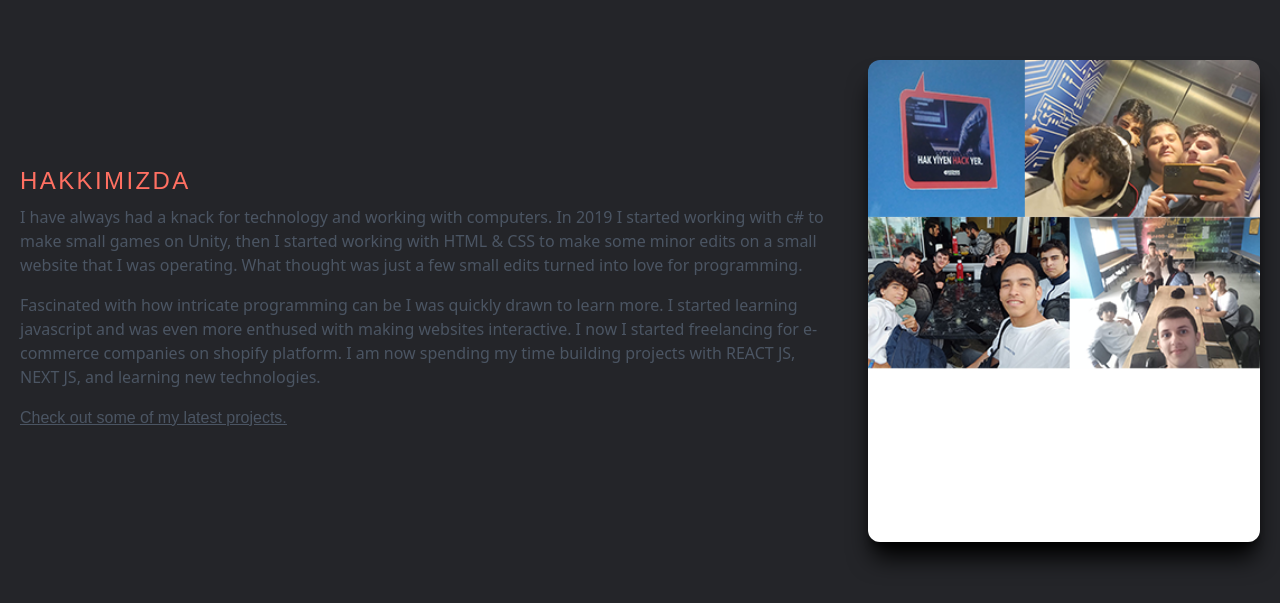
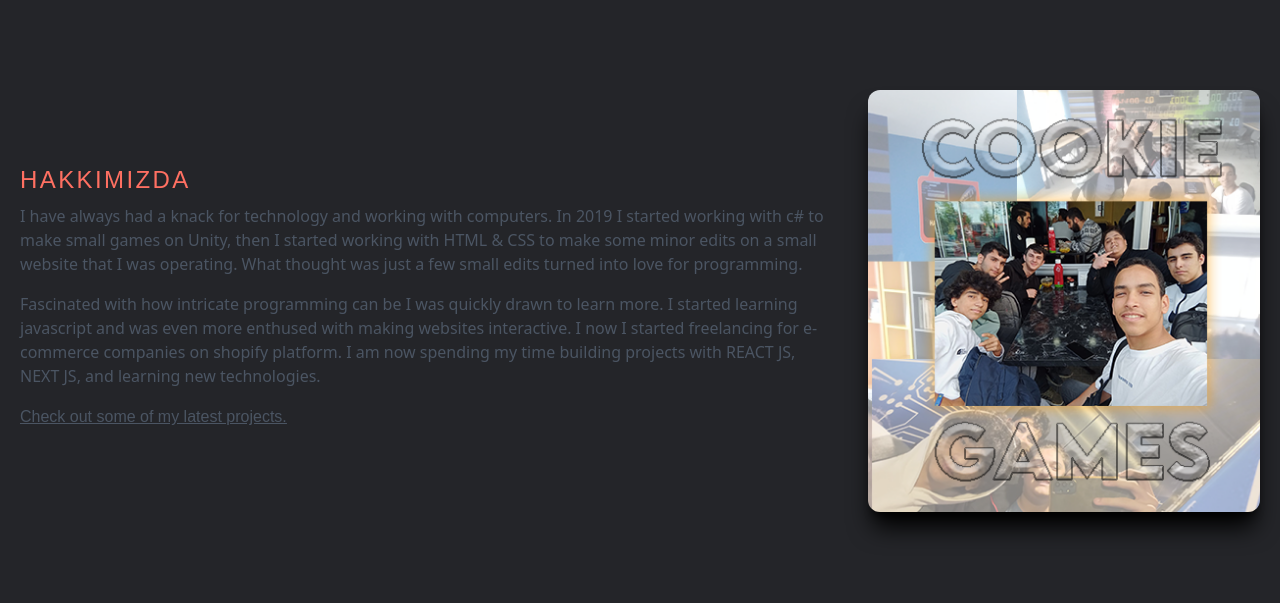
Before and after one commit to Cookie-Games-Kozmos/cookie-games, a Next.js app: page / in a window 1280 px wide. Shown: the part 907-1510 px from the top of the page. Built offline with nearby package versions, Linux system fonts and the light colour scheme.

Commit message:
Changing About us Photo

```diff
--- a/components/About.js
+++ b/components/About.js
@@ -35,7 +35,7 @@ const About = () => {
         <div className="w-full h-auto m-auto shadow-xl shadow-black rounded-xl flex item-center justify-center hover:scale-105 ease-in duration-300">
           <Image
             className="rounded-xl"
-            src="/assets/About-foto.png"
+            src="/assets/cookieweb.png"
             alt="a picture of me"
             width={400}
             height={430}
```
Also changed, not shown: public/assets/cookieweb.png (added).
